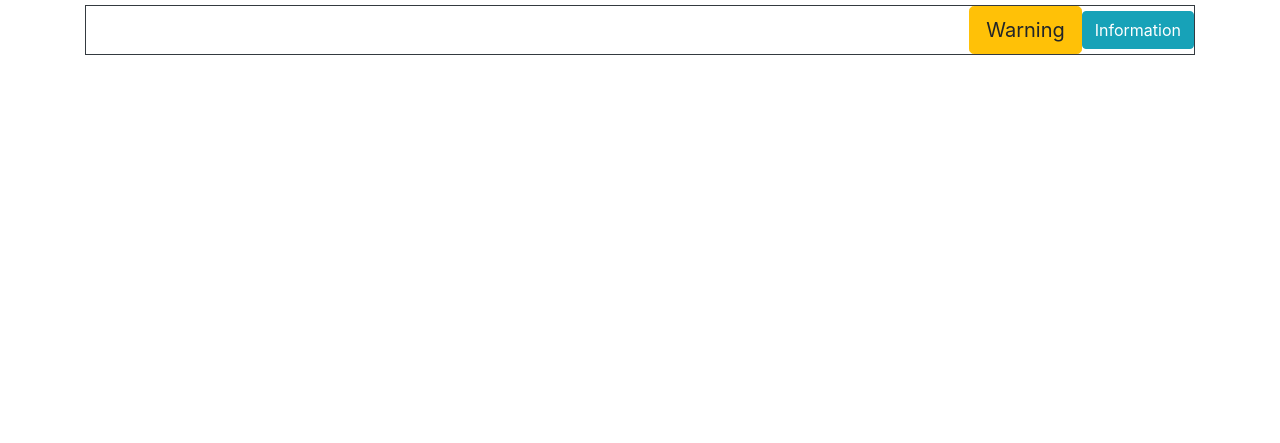
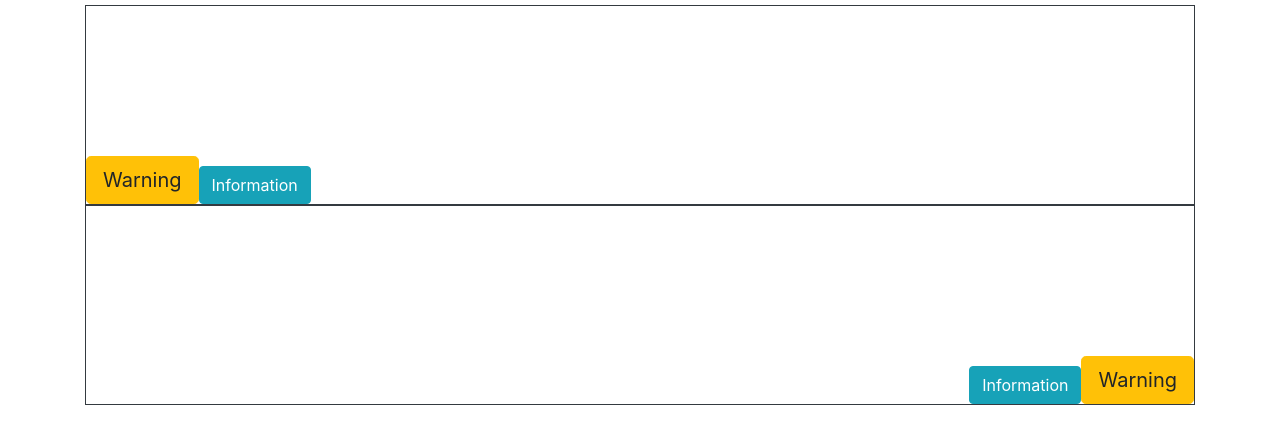
Before and after one commit to navishkauoc/webdev-colt-flexbox-and-layout, a plain HTML site: page Flexbox and Layout/index.html in a window 1280 px wide. Shown: the part 89-532 px from the top of the page. Drawn offline with nearby package versions, Linux system fonts and the light colour scheme.

Commit message:
flex-row and flex-column

```diff
--- a/Flexbox and Layout/index.html
+++ b/Flexbox and Layout/index.html
@@ -13,7 +13,11 @@
   <body>
     <div class="container">
         <h1 class="text-center display-3">Flexbox</h1>
-        <div class="border border-dark d-flex justify-content-end align-items-center">
+        <div class="border border-dark d-flex justify-content-start align-items-end" style="height: 200px;">
+            <button class="btn btn-warning btn-lg">Warning</button>
+            <button class="btn btn-info">Information</button>
+        </div>
+        <div class="border border-dark d-flex justify-content-start align-items-end flex-row-reverse" style="height: 200px;">
             <button class="btn btn-warning btn-lg">Warning</button>
             <button class="btn btn-info">Information</button>
         </div>
```
